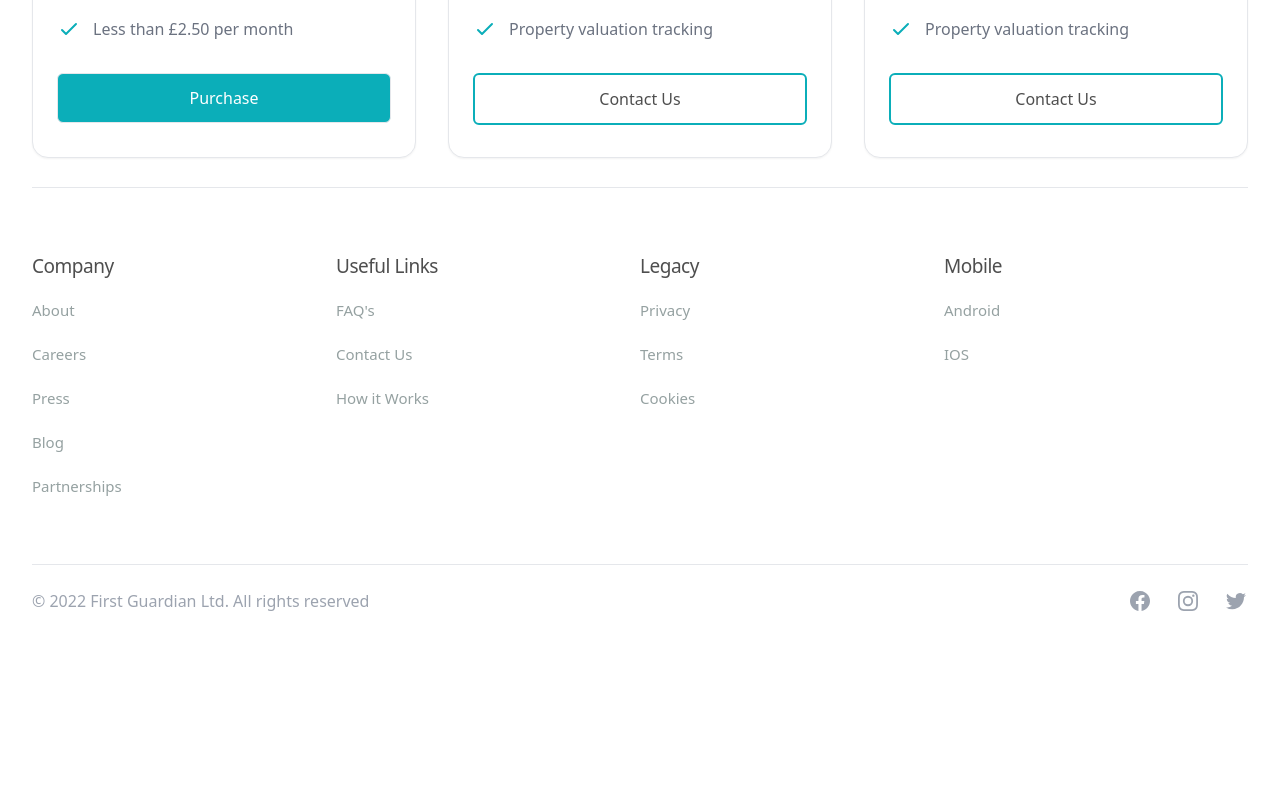
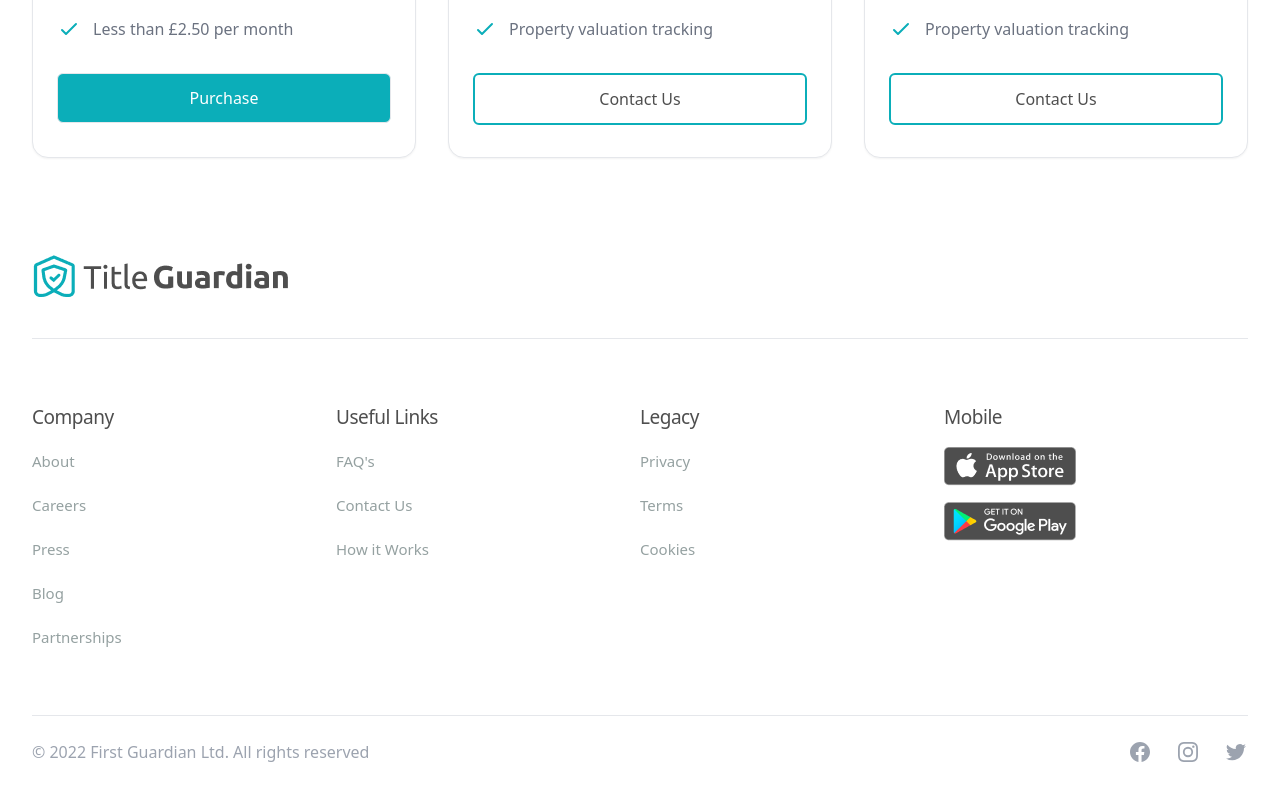
Before and after one commit to haykadamyan/test, a Next.js app: page / in a window 1280 px wide. Shown: the part 2200-3000 px from the top of the page. Before the commit the page ends 2853 px from the top, so only its background shows below. Built offline with nearby package versions, Linux system fonts and the light colour scheme.

Commit message:
download

```diff
--- a/src/components/footer/index.tsx
+++ b/src/components/footer/index.tsx
@@ -75,16 +75,6 @@ const navigation = {
     },
     {
       label: 'Mobile',
-      items: [
-        {
-          id: 1,
-          label: 'Android',
-        },
-        {
-          id: 2,
-          label: 'IOS',
-        },
-      ]
     }
   ],
   social: [
@@ -131,21 +121,39 @@ function Footer() {
   return (
     <footer className="w-full lg:px-8 md:px-10 sm:px-6 xs:px-4">
       <div className="xl:max-w-[1108px] mx-auto">
-        <Logo />
-        <div className="flex flex-row border-y border-gray-200 pt-16 pb-16">
+        <div className="mt-24">
+          <Logo dark />
+        </div>
+        <div className="mt-10 flex flex-row border-y border-gray-200 pt-16 pb-16">
           {navigation.menu.map(section => (
             <div className="basis-1/4 md:basis-1/3">
               <h3 className="text-subtitle1 font-medium leading-7 tracking-tight text-secondary">
                 {section.label}
               </h3>
               <ul role="list" className="mt-4 space-y-4">
-                {section.items.map((item) => (
+                {section.items && section.items.map((item) => (
                   <li key={item.label}>
                     <a href={item.href} className="text-body1 text-gray-100 font-medium leading-7">
                       {item.label}
                     </a>
                   </li>
                 ))}
+                {!section.items && (
+                  <>
+                    <li>
+                      <img
+                        src="/app-store.png"
+                        alt=""
+                      />
+                    </li>
+                    <li>
+                      <img
+                        src="/googleplay.png"
+                        alt=""
+                      />
+                    </li>
+                  </>
+                )}
               </ul>
             </div>
           ))}
--- a/src/components/logo/index.tsx
+++ b/src/components/logo/index.tsx
@@ -1,10 +1,12 @@
 import React, { memo } from 'react';
 
-type LogoProps = {};
+type LogoProps = {
+  dark?: boolean
+};
 
-function Logo(props: LogoProps) {
+function Logo({ dark }: LogoProps) {
   return (
-    <img src="/logo.svg" alt="logo" />
+    <img src={dark ? '/logo-dark.png' : '/logo.svg'} alt="logo" />
   );
 }
 
```
